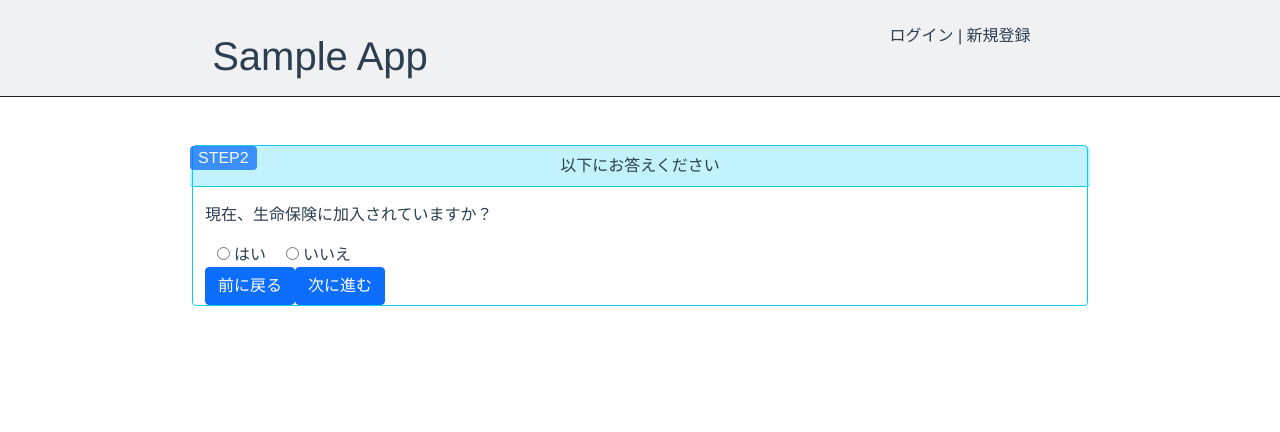
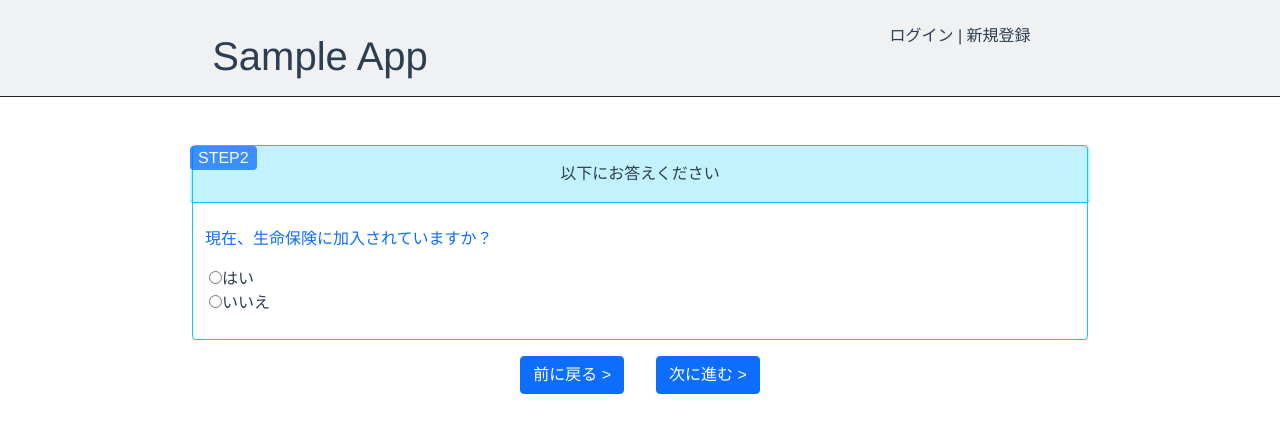
Before and after one commit to KeitaTaniuchi/form, a Vue app: page /STEP2 in a window 1280 px wide. Shown: the top 432 px of the page. Built offline with nearby package versions, Linux system fonts and the light colour scheme.

Commit message:
各ボタンのコンポーネントを分割、ラジオボタンにBootstrapVueを適用(エラー発生中)

```diff
--- a/src/App.vue
+++ b/src/App.vue
@@ -16,8 +16,9 @@
 
 <script>
 import Header from "./components/Header.vue";
+
 export default {
   name: "app",
-  components: { Header},
+  components: { Header },
 };
 </script>
--- /dev/null
+++ b/src/components/BackToPrevBtn.vue
@@ -0,0 +1,20 @@
+<template>
+  <button
+    type="button"
+    class="mt-3 mx-3 btn btn-primary"
+    @click="() => $router.push(`/${step_number}`)"
+  >
+    前に戻る >
+  </button>
+</template>
+
+<script>
+export default {
+  props: {
+    step_number: {
+      type: String,
+      required: true,
+    },
+  },
+};
+</script>
--- a/src/components/Btn.vue
+++ /dev/null
@@ -1,40 +0,0 @@
-<template>
-  <a v-if="href" :href="href" class="btn btn-primary" @click="clickLink">{{ label }}</a>
-  <button v-else type="button" class="btn btn-primary" @click="$emit('click')">
-    {{ label }}
-  </button>
-</template>
-
-<script>
-export default {
-  props: {
-    label: {
-      type: String,
-      required: true,
-    },
-    href: {
-      type: String,
-    },
-  },
-  emits: ["click"],
-  setup({ emit }) {
-    const clickLink = (e) => {
-      // 左クリック以外 / 同時に特殊キーが押されている場合は通常のaタグの動作を行う
-      if (
-        (e.button !== undefined && e.button !== 0) ||
-        e.metaKey ||
-        e.altKey ||
-        e.ctrlKey ||
-        e.shiftKey
-      )
-        return;
-      // 通常の動作をキャンセルしてemitでイベントを送信
-      e.preventDefault();
-      emit("click");
-    };
-    return {
-      clickLink,
-    };
-  },
-};
-</script>
--- /dev/null
+++ b/src/components/GoNextBtn.vue
@@ -0,0 +1,20 @@
+<template>
+  <button
+    type="button"
+    class="mt-3 mx-3 btn btn-primary"
+    @click="() => $router.push(`/${step_number}`)"
+  >
+    次に進む >
+  </button>
+</template>
+
+<script>
+export default {
+  props: {
+    step_number: {
+      type: String,
+      required: true,
+    },
+  },
+};
+</script>
--- a/src/components/QuestionBorder.vue
+++ b/src/components/QuestionContainer.vue
@@ -1,9 +1,14 @@
 <template>
-  <b-container class="mt-5 border border-info rounded" style="width: 70%">
+  <b-container
+    fluid
+    class="pb-4 mt-5 border border-info rounded"
+    style="width: 70%"
+  >
     <div :id="id_number">
       <p
         class="
-          p-2
+          py-3
+          mb-4
           text-center
           bg-info bg-opacity-25
           border-bottom border-info
--- a/src/components/RadioBtn.vue
+++ b/src/components/RadioBtn.vue
@@ -1,33 +1,22 @@
 <template>
-  <fieldset>
-    <template v-for="(option, index) in options">
-      <label :key="index" class="mx-2" >
-        <input
-          class="mx-1"
-          type="radio"
-          :value="option.value"
-          :name="name"
-          @change="updateValue"
-        />{{ option.label }}
-      </label>
-    </template>
-  </fieldset>
+  <b-form-radio-group
+    class="mx-1"
+    :options="options"
+    value-field="value"
+    text-field="label"
+    :value="value"
+    @input="updateCheckFlg"
+  ></b-form-radio-group>
 </template>
-
-<style scoped>
-fieldset {
-  border: none;
-}
-</style>
 
 <script>
 export default {
   props: {
     options: { type: Array, required: true },
-    name: { type: String, required: true },
+    value: { type: Boolean },
   },
   methods: {
-    updateValue: function (event) {
+    updateCheckFlg: function (event) {
       this.$emit("input", event.target.value);
     },
   },
--- a/src/views/Step1.vue
+++ b/src/views/Step1.vue
@@ -1,59 +1,52 @@
 <template>
-  <QuestionBorder
-    :id_number="idNumber"
-    :question_detail="questionDetail"
-    :step_number="stepNumber"
+  <div>
+    <QuestionContainer
+      id_number="step1"
+      question_detail="お客様の情報を入力してください"
+      step_number="STEP1"
     >
       <section>
-      <p class="mt-3">-性別-</p>
-      <RadioBtn :name="step1Q1" :options="options"></RadioBtn>
+        <p class="text-primary">-性別-</p>
+        <RadioBtn radio_btn_name="step1-q1" :options="options"></RadioBtn>
 
-      <p class="mt-4">-生年月日-</p>
-      <select id="year" v-model="year" class="mb-3">
+        <p class="mt-5 text-primary">-生年月日-</p>
+        <select v-model="year">
           <option v-for="imperialEra in yearsArr" :key="imperialEra.year">
             {{ imperialEra.label }}
           </option></select
         >年
-      <select id="month" v-model="month">
+        <select v-model="month">
           <option v-for="month in monthsArr" :key="month">
             {{ month }}
           </option></select
         >月
-      <select id="date" v-model="date">
+        <select v-model="date">
           <option v-for="date in datesArr" :key="date">
             {{ date }}
           </option></select
         >日
+      </section>
+    </QuestionContainer>
 
-    </section>
-    <Btn
-        label="次に進む >"
-        href="/STEP2"
-        @click="() => $router.push('/STEP2')"
-        class="mt-3"
-      />
-  </QuestionBorder>
+    <div class="text-center">
+      <GoNextBtn :step_number="nextStepNumber" />
+    </div>
+  </div>
 </template>
 
 <style scoped>
-* {
-  text-align: center;
-}
 </style>
 
 <script>
+import GoNextBtn from "../components/GoNextBtn.vue";
+import QuestionContainer from "../components/QuestionContainer.vue";
 import RadioBtn from "../components/RadioBtn.vue";
-import QuestionBorder from "../components/QuestionBorder.vue";
-import Btn from "../components/Btn.vue";
 export default {
   name: "step1",
-  components: { Btn, QuestionBorder, RadioBtn },
+  components: { GoNextBtn, QuestionContainer, RadioBtn },
   data() {
     return {
-      idNumber: "step1",
-      questionDetail: "お客様の情報を入力してください",
-      stepNumber: "STEP1",
-      step1Q1: "step1-q1",
+      nextStepNumber: "STEP2",
       year: "",
       month: "",
       date: "",
@@ -108,9 +101,6 @@ export default {
       }
       return datesArr;
     },
-    test() {
-      this.$router.push("/STEP2");
-    },
   },
 };
 </script>
--- a/src/views/Step2.vue
+++ b/src/views/Step2.vue
@@ -1,65 +1,54 @@
 <template>
-  <QuestionBorder
-    :id_number="idNumber"
-    :question_detail="questionDetail"
-    :step_number="stepNumber"
+  <div>
+    <QuestionContainer
+      id_number="step2"
+      question_detail="以下にお答えください"
+      step_number="STEP2"
     >
       <section>
         <div>
-        <p class="mt-3">現在、生命保険に加入されていますか？</p>
-        <RadioBtn
-          v-model="q1CheckFlg"
-          :name="step2Q1"
-          :options="options"
-        ></RadioBtn>
+          <p class="text-primary">現在、生命保険に加入されていますか？</p>
+          <RadioBtn v-model="q1CheckFlg" :options="options"></RadioBtn>
         </div>
 
-      <div class="mt-4" v-show="q1CheckFlg">
-        <p>
+        <div class="mt-5" v-show="q1CheckFlg">
+          <p class="text-primary">
             現在、入院中ですか？
             または,最近3ヶ月以内に医師の診察・検査の結果、入院・手術を勧められたことはありますか？
           </p>
-        <RadioBtn
-          v-model="q2CheckFlg"
-          :name="step2Q2"
-          :options="options"
-        ></RadioBtn>
+          <RadioBtn v-model="q2CheckFlg" :options="options"></RadioBtn>
         </div>
 
-      <div class="mt-4" v-show="q2CheckFlg">
-        <p>
+        <div class="mt-5" v-show="q2CheckFlg">
+          <p class="text-primary">
             過去5年以内に病気や怪我で手術を受けたこと、または継続して7日以上の入院をしたことがありますか？
           </p>
-        <RadioBtn :name="step2Q3" :options="options"></RadioBtn>
+          <RadioBtn :options="options"></RadioBtn>
         </div>
+      </section>
+    </QuestionContainer>
 
-      <Btn label="前に戻る" href="/" @click="() => $router.push('/')" />
-      <Btn
-        label="次に進む"
-        href="/STEP3"
-        @click="() => $router.push('/STEP3')"
-      />
-    </section>
-  </QuestionBorder>
+    <div class="text-center">
+      <BackToPrevBtn :step_number="prevStepNumber" />
+      <GoNextBtn :step_number="nextStepNumber" />
+    </div>
+  </div>
 </template>
 
 <script>
+import BackToPrevBtn from "../components/BackToPrevBtn.vue";
+import GoNextBtn from "../components/GoNextBtn.vue";
+import QuestionContainer from "../components/QuestionContainer.vue";
 import RadioBtn from "../components/RadioBtn.vue";
-import QuestionBorder from "../components/QuestionBorder.vue";
-import Btn from "../components/Btn.vue";
 export default {
   name: "step2",
-  components: { RadioBtn, QuestionBorder, Btn },
+  components: { BackToPrevBtn, GoNextBtn, QuestionContainer, RadioBtn },
   data() {
     return {
-      idNumber: "step2",
-      questionDetail: "以下にお答えください",
-      stepNumber: "STEP2",
-      step2Q1: "step2-q1",
-      step2Q2: "step2-q2",
-      step2Q3: "step2-q3",
       q1CheckFlg: false,
       q2CheckFlg: false,
+      prevStepNumber: "",
+      nextStepNumber: "STEP3",
       options: [
         {
           label: "はい",
--- a/src/views/Step3.vue
+++ b/src/views/Step3.vue
@@ -1,39 +1,37 @@
 <template>
-  <QuestionBorder
-    :id_number="idNumber"
-    :question_detail="questionDetail"
-    :step_number="stepNumber"
-  >
-    <section>
-      <p>インプットを作成する</p>
-      <Btn
-        label="前に戻る"
-        href="/STEP2"
-        @click="() => $router.push('/STEP2')"
-      />
-      <Btn
-        label="次に進む"
-        href="/STEP3"
-        @click="() => $router.push('/STEP3')"
-      />
-    </section>
-  </QuestionBorder>
+  <div>
+    <QuestionContainer
+      id_number="step3"
+      question_detail="ご相談内容をご記入ください"
+      step_number="STEP3"
+    >
+      <section>
+        <p class="text-primary">-ご相談内容-</p>
+
+      </section>
+    </QuestionContainer>
+
+    <div class="text-center">
+      <BackToPrevBtn :step_number="prevStepNumber" />
+      <GoNextBtn :step_number="nextStepNumber" />
+    </div>
+  </div>
 </template>
 
 <style scoped>
 </style>
 
 <script>
-import Btn from "../components/Btn.vue";
-import QuestionBorder from "../components/QuestionBorder.vue";
+import BackToPrevBtn from "../components/BackToPrevBtn.vue";
+import GoNextBtn from "../components/GoNextBtn.vue";
+import QuestionContainer from "../components/QuestionContainer.vue";
 export default {
   name: "step3",
-  components: { Btn, QuestionBorder },
+  components: { BackToPrevBtn, GoNextBtn, QuestionContainer },
   data() {
     return {
-      idNumber: "step3",
-      questionDetail: "-ご相談内容-",
-      stepNumber: "STEP3",
+      prevStepNumber: "STEP2",
+      nextStepNumber: "",
     };
   },
 };
```
Lines whose indentation alone changed are shown as unchanged.
